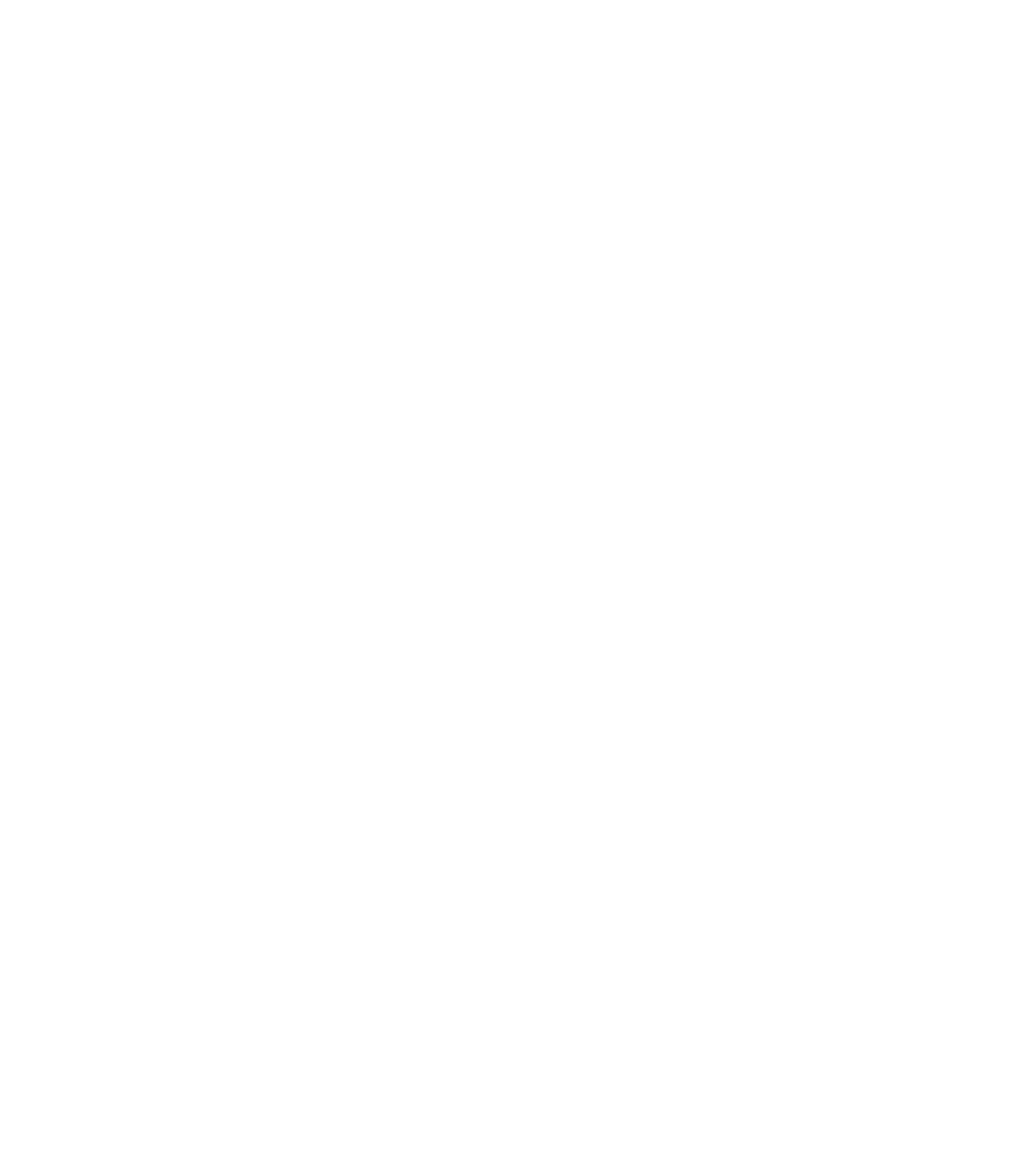
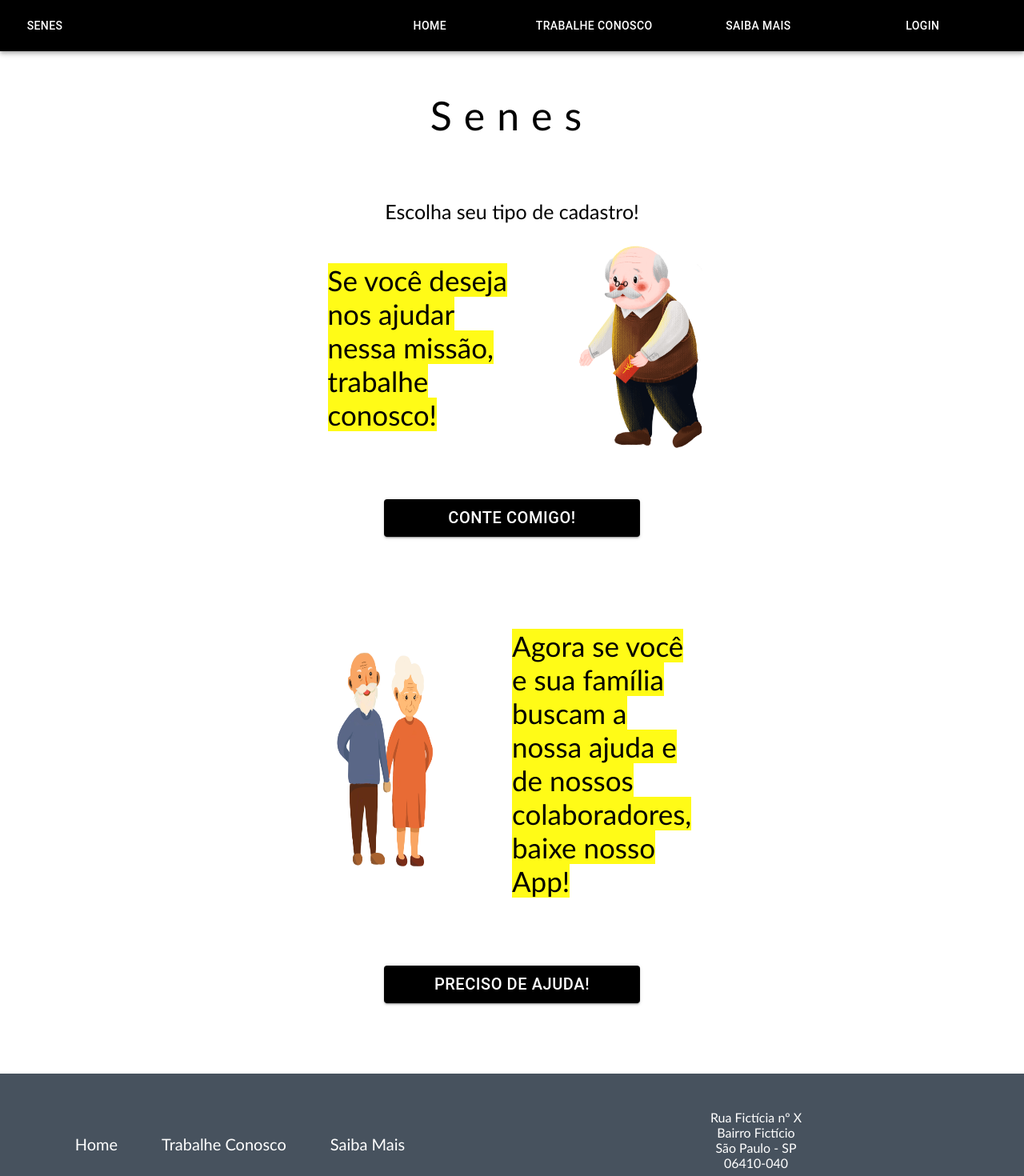
Before and after one commit to senes2020/Senes-Web, a React (Create React App) app: page /choose in a window 1280 px wide. Shown: the top 1470 px of the page at 80% size. Before the commit the page ends 800 px from the top, so only its background shows below. Built offline with nearby package versions, Linux system fonts and the light colour scheme; no server answers.

Commit message:
Adding Type of Login (Client & Agent)

```diff
--- a/src/components/App/App.css
+++ b/src/components/App/App.css
@@ -64,3 +64,8 @@
 .footerAddress{
   padding: 15px;
 }
+
+.imgChoose{
+  width: 80%;
+  height: 80%;
+}
--- /dev/null
+++ b/src/components/Layouts/ChooseType.js
@@ -0,0 +1,56 @@
+import Grid from '@material-ui/core/Grid';
+import React, { Component } from 'react';
+import Header from './Header';
+import Footer from './Footer';
+import { Link } from 'react-router-dom';
+import Button from '@material-ui/core/Button';
+import Image from '../../images/choose.png'
+import Image2 from '../../images/choose2.png'
+
+class ChooseType extends Component {
+
+    render(){
+        return(
+            <Grid container spacing={0} className="base">
+                <Header/>
+                <Grid item xs={12}>
+                    <p className="title">Senes</p>
+                </Grid>
+                <Grid item xs={12}>
+                    <p className="text">Escolha seu tipo de cadastro!</p>
+                </Grid>
+
+                <Grid item xs={6} style={{marginBottom:"60px", textAlign:"left", paddingLeft:"32%", }}>
+                    <p className="text"><span style={{backgroundColor:"#fffb17", fontSize: "35px"}}>Se você deseja nos ajudar nessa missão, trabalhe conosco!</span></p>
+                </Grid>
+                <Grid item xs={6} style={{paddingRight:"25%"}}>
+                    <img src={Image} className="imgChoose"></img>
+                </Grid>
+                <Grid item xs={12}>
+                    <Button variant="contained" style={{ background: '#000000', color: '#ffffff', marginBottom: "7%", fontSize: '20px', width: '25%', height:'auto'}}>
+                        <Link to='/signup' style={{textDecoration: 'none', color: '#ffffff'}}>
+                            Conte comigo!
+                        </Link>
+                    </Button>
+                </Grid>
+                <Grid item xs={6} style={{paddingLeft:"25%"}}>
+                    <img src={Image2} className="imgChoose"></img>
+                </Grid>
+                <Grid item xs={6} style={{marginBottom:"60px", textAlign:"left", paddingRight:"32%", }}>
+                    <p className="text"><span style={{backgroundColor:"#fffb17", fontSize: "35px"}}>Agora se você e sua família buscam a nossa ajuda e de nossos colaboradores, baixe nosso App!</span></p>
+                </Grid>
+                <Grid item xs={12}>
+                    <Button variant="contained" style={{ background: '#000000', color: '#ffffff', marginBottom: "3%", fontSize: '20px', width: '25%', height:'auto'}}>
+                        <Link to="/app" style={{textDecoration: 'none', color: '#ffffff'}}>
+                            Preciso de ajuda!
+                        </Link>
+                    </Button>
+                </Grid>
+
+                <Footer/>
+            </Grid>
+        )
+    }
+}
+
+export default ChooseType;
--- /dev/null
+++ b/src/components/Layouts/MobileRedirect.js
@@ -0,0 +1,20 @@
+import Grid from '@material-ui/core/Grid';
+import React, { Component } from 'react';
+import Header from './Header';
+import Footer from './Footer';
+import { Link } from 'react-router-dom';
+import Button from '@material-ui/core/Button';
+import Image from '../../images/choose.png'
+import Image2 from '../../images/choose2.png'
+
+class MobileRedirect extends Component{
+    render(){
+        return(
+            <Grid container spacing={0}>
+
+            </Grid>
+        )
+    }
+}
+
+export default MobileRedirect;
--- a/src/index.js
+++ b/src/index.js
@@ -6,6 +6,8 @@ import * as serviceWorker from './serviceWorker';
 import { BrowserRouter, Switch, Route } from 'react-router-dom';
 import Signup from './components/Layouts/Signup';
 import Login from './components/Layouts/Login';
+import ChooseType from './components/Layouts/ChooseType';
+import MobileRedirect from './components/Layouts/MobileRedirect';
 
 ReactDOM.render(
     <BrowserRouter>
@@ -13,6 +15,8 @@ ReactDOM.render(
             <Route path="/" exact={true} component={App} />
             <Route path="/signup" component={Signup} />
             <Route path="/login" component={Login} />
+            <Route path="/choose" component={ChooseType}/>
+            <Route path="/app" component={MobileRedirect}/>
         </Switch>
     </ BrowserRouter>
     , document.getElementById('root')
```
Also changed, not shown: src/components/Layouts/Signup.js (+1 -7 lines), src/images/choose.png (added), src/images/choose2.png (added).
